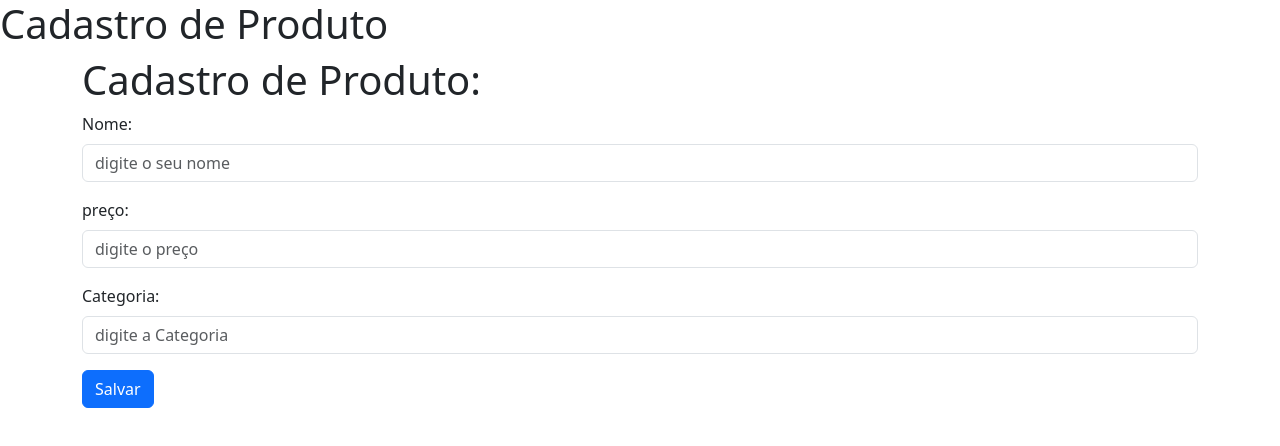
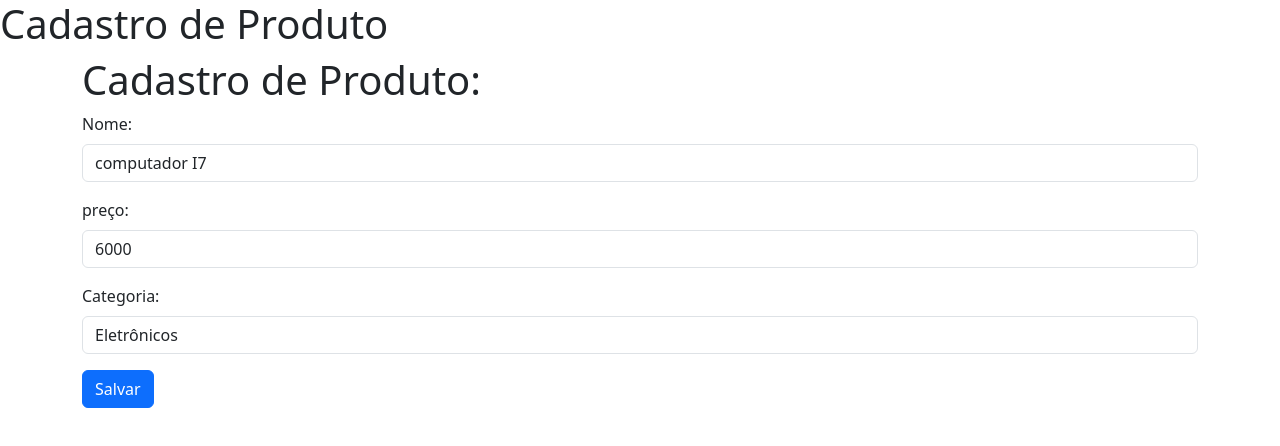
Before and after one commit to carlosjc31/Produto-Fatec, an Angular app: page /product/1 in a window 1280 px wide. Shown: the top 446 px of the page. Built offline with nearby package versions, Linux system fonts and the light colour scheme; data requests are answered from the project's data file.

Commit message:
atualizado 24/09

```diff
--- a/db.json
+++ b/db.json
@@ -1,22 +1,22 @@
 {
- "products" :
- [
-    { "id"    : 1,
-    "name"    : "computador I7",
-    "price"   :  6000,
-    "category": "Eletrônicos"
+  "products": [
+    {
+      "id": 1,
+      "name": "computador I7",
+      "price": 6000,
+      "category": "Eletrônicos"
     },
-
-    { "id"      : 2,
-    "name"    : "Computador I5",
-    "price"   :  5200,
-    "category": "Eletrônicos"
+    {
+      "id": 2,
+      "name": "Computador I5",
+      "price": "4000",
+      "category": "Eletrônicos"
     },
-
-    {"id"     : 3,
-    "name"    : "Mouse",
-    "price"   : 50,
-    "category": "Eletrônicos"
+    {
+      "id": 3,
+      "name": "Mouse",
+      "price": 50,
+      "category": "Eletrônicos"
     }
- ]
+  ]
 }
--- a/src/app/app.module.ts
+++ b/src/app/app.module.ts
@@ -7,6 +7,7 @@ import { NgbModule } from '@ng-bootstrap/ng-bootstrap';
 import { ProductsTableComponent } from './products-table/products-table.component';
 import { HttpClientModule } from '@angular/common/http';
 import { ProductFormComponent } from './product-form/product-form.component';
+import { ReactiveFormsModule } from '@angular/forms';
 
 @NgModule({
   declarations: [
@@ -18,7 +19,8 @@ import { ProductFormComponent } from './product-form/product-form.component';
     BrowserModule,
     AppRoutingModule,
     NgbModule,
-    HttpClientModule
+    HttpClientModule,
+    ReactiveFormsModule
   ],
   providers: [],
   bootstrap: [AppComponent]
--- a/src/app/product-form/product-form.component.html
+++ b/src/app/product-form/product-form.component.html
@@ -1,22 +1,22 @@
 <div class="container">
   <h1> Cadastro de Produto:</h1>
-  <form>
+  <form [formGroup]="formGroupProduct">
     <div class="mb-3">
       <label for="name" class="form-label">Nome:</label>
-      <input type="text" class="form-control" id="name" placeholder="digite o seu nome">
+      <input formControlName="name" type="text" class="form-control" id="name" placeholder="digite o seu nome">
     </div>
 
     <div class="mb-3">
       <label for="price" class="form-label">preço:</label>
-      <input type="text" class="form-control" id="price" placeholder="digite o preço">
+      <input formControlName="price" type="text" class="form-control" id="price" placeholder="digite o preço">
     </div>
 
     <div class="mb-3">
       <label for="category" class="form-label">Categoria:</label>
-      <input type="text" class="form-control" id="category" placeholder="digite a Categoria">
+      <input formControlName="category" type="text" class="form-control" id="category" placeholder="digite a Categoria">
     </div>
 
-    <button type="button" class="btn btn-primary">Salvar</button>
+    <button type="button" class="btn btn-primary" (click)="update()">Salvar</button>
 
   </form>
 </div>
--- a/src/app/product-form/product-form.component.ts
+++ b/src/app/product-form/product-form.component.ts
@@ -1,6 +1,7 @@
 import { Component, OnInit } from '@angular/core';
 import { ActivatedRoute, Router } from '@angular/router';
 import { ProductService } from '../product.service';
+import { Form, FormBuilder, FormGroup } from '@angular/forms';
 @Component({
   selector: 'app-product-form',
   templateUrl: './product-form.component.html',
@@ -8,12 +9,19 @@ import { ProductService } from '../product.service';
 })
 export class ProductFormComponent implements OnInit{
 
+  formGroupProduct: FormGroup;
 
   constructor(private router: Router,
               private activeRouter: ActivatedRoute,
-              private service: ProductService
+              private service: ProductService,
+              private FormBuilder: FormBuilder
             ){
-
+    this.formGroupProduct = FormBuilder.group({
+      id      : [''],
+      name    : [''],
+      price   : [''],
+      category: ['']
+    })
   }
   ngOnInit()  {
     const id = Number(this.activeRouter.snapshot.paramMap.get("id"));
@@ -21,10 +29,13 @@ export class ProductFormComponent implements OnInit{
   }
 loadProduct(id: number){
   this.service.getProductById(id).subscribe({
-    next: data => alert(data.name)
+    next: data => this.formGroupProduct.setValue(data)
   });
-
-
+}
+update(){
+  this.service.update(this.formGroupProduct.value).subscribe({
+    next: () => this.router.navigate(['products'])
+  })
 }
 
 }
--- a/src/app/product.service.ts
+++ b/src/app/product.service.ts
@@ -21,5 +21,8 @@ export class ProductService {
   delete(Product:Product): Observable<void>{
     return this.http.delete<void>('http://localhost:3000/products/' + Product.id);
   }
+  update(product: Product): Observable<Product>{
+    return this.http.put<Product>('http://localhost:3000/products/' + product.id, product);
+  }
 
 }
```
